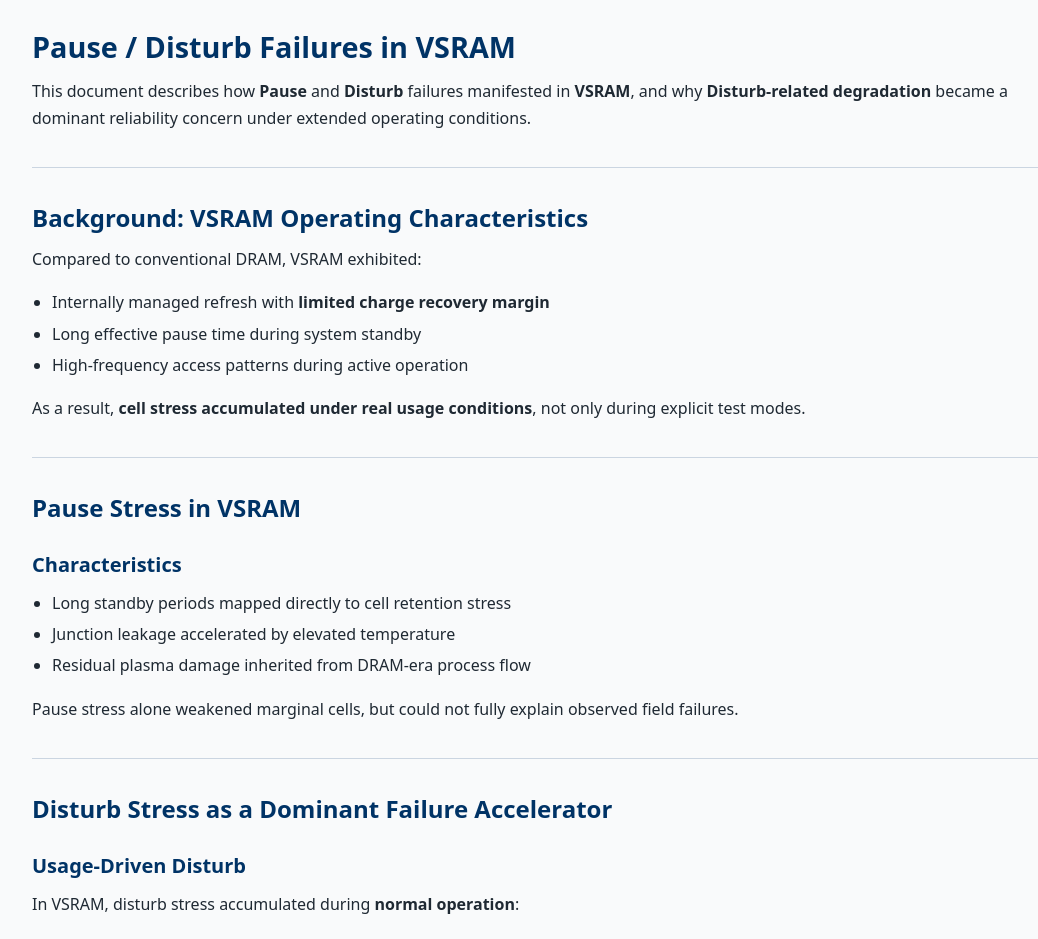
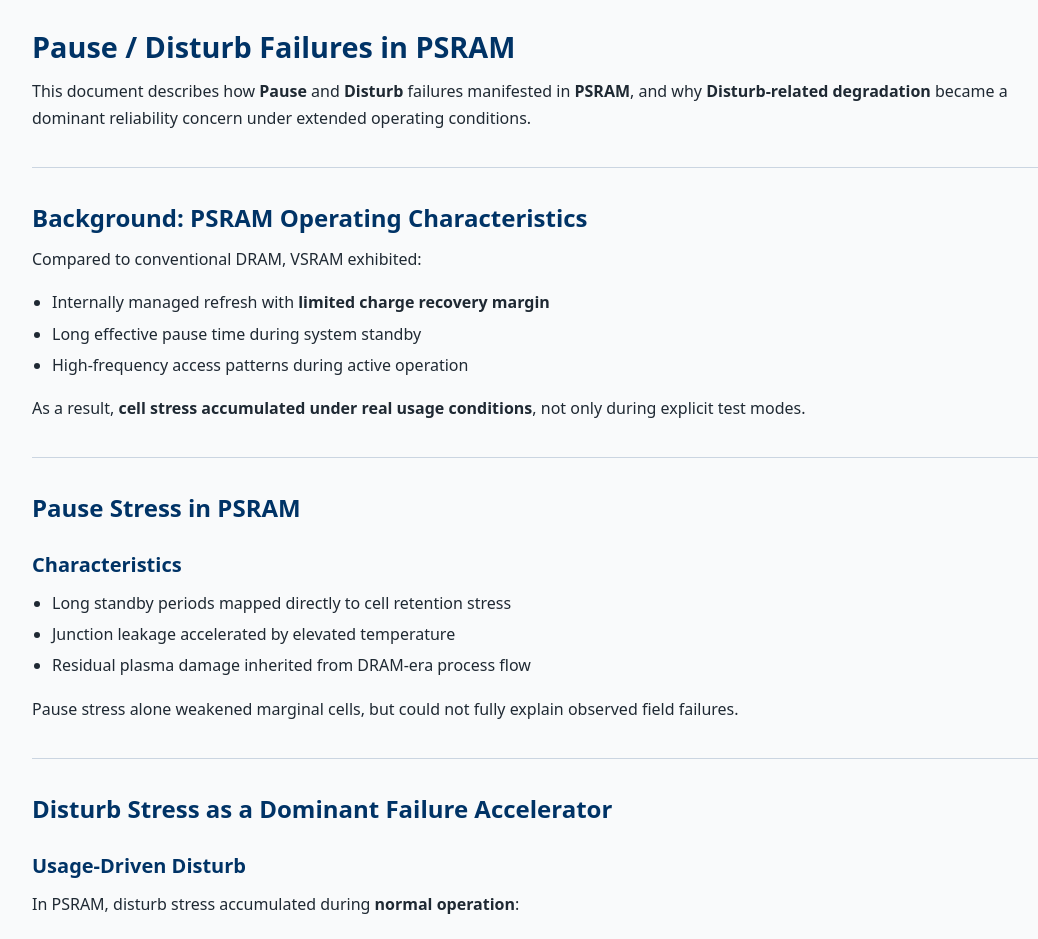
Before and after one commit to Samizo-AITL/Edusemi-Plus, a Jekyll site: the page built from archive/legacy/psram_2001/pause_disturb_psram.md, in a window 1280 px wide and 1400 px high. Shown: the top 939 px of the window, without its empty margins (82-1120 px from the left). Built offline with Jekyll 4.4.1, drawn with Linux system fonts in a browser that asks for light colours; some of the changed text lies outside the part shown.

Commit message:
Update and rename pause_disturb_vsram.md to pause_disturb_psram.md

```diff
--- a/archive/legacy/vsram_2001/pause_disturb_vsram.md
+++ b/archive/legacy/psram_2001/pause_disturb_psram.md
@@ -1,17 +1,17 @@
 ---
-title: "Pause / Disturb Failures in VSRAM"
+title: "Pause / Disturb Failures in PSRAM"
 layout: default
 ---
 
-# Pause / Disturb Failures in VSRAM
+# Pause / Disturb Failures in PSRAM
 
 This document describes how **Pause** and **Disturb** failures
-manifested in **VSRAM**, and why **Disturb-related degradation**
+manifested in **PSRAM**, and why **Disturb-related degradation**
 became a dominant reliability concern under extended operating conditions.
 
 ---
 
-## Background: VSRAM Operating Characteristics
+## Background: PSRAM Operating Characteristics
 
 Compared to conventional DRAM, VSRAM exhibited:
 
@@ -24,7 +24,7 @@ not only during explicit test modes.
 
 ---
 
-## Pause Stress in VSRAM
+## Pause Stress in PSRAM
 
 ### Characteristics
 
@@ -41,7 +41,7 @@ but could not fully explain observed field failures.
 
 ### Usage-Driven Disturb
 
-In VSRAM, disturb stress accumulated during **normal operation**:
+In PSRAM, disturb stress accumulated during **normal operation**:
 
 - Repeated word-line activation driven by application behavior
 - No explicit disturb test required to trigger degradation
@@ -78,7 +78,7 @@ but became critical under VSRAM operating conditions.
 
 ## Temperature Expansion Impact
 
-VSRAM required an expanded guaranteed operating range:
+PSRAM required an expanded guaranteed operating range:
 
 - Conventional limit: **80 °C**
 - Extended requirement: **90 °C**
@@ -135,7 +135,7 @@ pause-induced leakage and disturb sensitivity.
 
 ## Key Insight
 
-VSRAM demonstrated that:
+PSRAM demonstrated that:
 
 > **Disturb failures are not test artifacts,
 > but consequences of real usage and operating conditions.**
```
